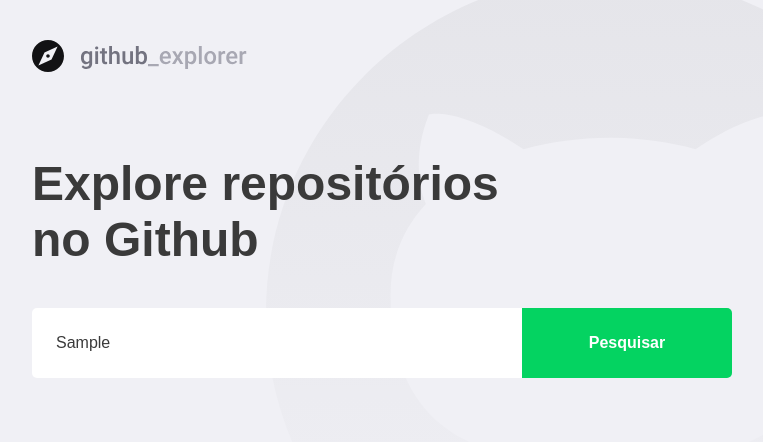
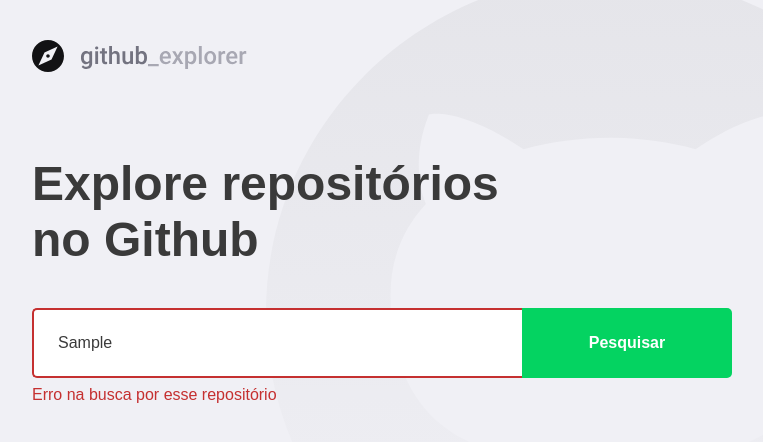
Before and after one commit to brunrocha/github-explorer, a React (Create React App) app: page / in a window 1280 px wide. Both pictures are taken after typing "Sample" into the empty fields and a click on the button "Pesquisar". Shown: the top 442 px of the page, without its empty margins (148-911 px from the left). Built offline with nearby package versions, Linux system fonts and the light colour scheme; no server answers.

Commit message:
Added inputError handlers

```diff
--- a/package.json
+++ b/package.json
@@ -47,11 +47,11 @@
     "@typescript-eslint/parser": "^4.9.0",
     "eslint": "^7.15.0",
     "eslint-config-airbnb": "^18.2.1",
-    "eslint-config-prettier": "^6.15.0",
+    "eslint-config-prettier": "^7.1.0",
     "eslint-import-resolver-typescript": "^2.3.0",
     "eslint-plugin-import": "^2.21.2",
     "eslint-plugin-jsx-a11y": "^6.3.0",
-    "eslint-plugin-prettier": "^3.2.0",
+    "eslint-plugin-prettier": "^3.3.1",
     "eslint-plugin-react": "^7.20.0",
     "eslint-plugin-react-hooks": "^4",
     "prettier": "^2.2.1"
--- a/src/pages/Dashboard/index.tsx
+++ b/src/pages/Dashboard/index.tsx
@@ -5,7 +5,7 @@
 
 import logoImg from '../../assets/logo.svg';
 
-import { Title, Form, Repositories } from './styles';
+import { Title, Form, Repositories, Error } from './styles';
 
 interface Repository {
   full_name: string;
@@ -18,6 +18,7 @@
 
 const Dashboard: React.FC = () => {
   const [newRepo, setNewRepo] = useState('');
+  const [inputError, setInputError] = useState('');
   const [repositories, setRepositories] = useState<Repository[]>([]);
 
   async function handleAddRepository(
@@ -25,12 +26,22 @@
   ): Promise<void> {
     event.preventDefault();
 
-    const response = await api.get<Repository>(`repos/${newRepo}`);
+    if (!newRepo) {
+      setInputError('Digite o autor/nome do repositório');
+      return;
+    }
 
-    const repository = response.data;
+    try {
+      const response = await api.get<Repository>(`repos/${newRepo}`);
 
-    setRepositories([...repositories, repository]);
-    setNewRepo('');
+      const repository = response.data;
+
+      setRepositories([...repositories, repository]);
+      setNewRepo('');
+      setInputError('');
+    } catch (err) {
+      setInputError('Erro na busca por esse repositório');
+    }
   }
 
   return (
@@ -38,7 +49,7 @@
       <img src={logoImg} alt="Github Explorer" />
       <Title>Explore repositórios no Github</Title>
 
-      <Form onSubmit={handleAddRepository}>
+      <Form hasError={!!inputError} onSubmit={handleAddRepository}>
         <input
           value={newRepo}
           onChange={e => setNewRepo(e.target.value)}
@@ -46,6 +57,8 @@
         />
         <button type="submit">Pesquisar</button>
       </Form>
+
+      {inputError && <Error>{inputError}</Error>}
 
       <Repositories>
         {repositories.map(repository => (
--- a/src/pages/Dashboard/styles.ts
+++ b/src/pages/Dashboard/styles.ts
@@ -1,5 +1,9 @@
-import styled from 'styled-components';
-import { shade } from 'polished';
+import styled, { css } from 'styled-components';
+import { border, shade } from 'polished';
+
+interface FormProps {
+  hasError: boolean;
+}
 
 export const Title = styled.h1`
   font-size: 48px;
@@ -10,7 +14,7 @@
   margin-top: 80px;
 `;
 
-export const Form = styled.form`
+export const Form = styled.form<FormProps>`
   margin-top: 40px;
   max-width: 700px;
 
@@ -23,6 +27,14 @@
     border: 0;
     border-radius: 5px 0 0 5px;
     color: #3a3a3a;
+    border: 2px solid #fff;
+    border-right: 0;
+
+    ${props =>
+      props.hasError &&
+      css`
+        border-color: #c53030;
+      `}
 
     &::placeholder {
       color: #a8a8b3;
@@ -43,6 +55,12 @@
       background: ${shade(0.2, '#04d361')};
     }
   }
+`;
+
+export const Error = styled.span`
+  display: block;
+  color: #c53030;
+  margin-top: 8px;
 `;
 
 export const Repositories = styled.div`
```
Also changed, not shown: 1 other file (tests, documents, lock files or other folders).
